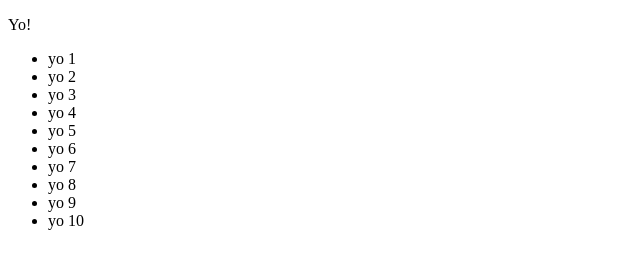
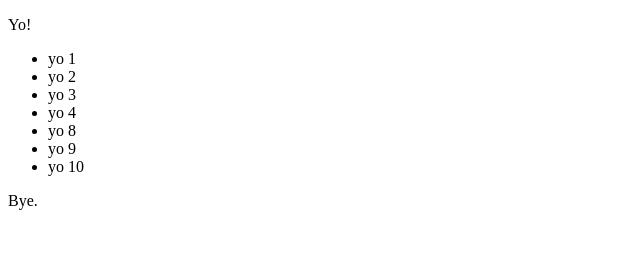
Before and after one commit to firtreelife/my-first-app, a plain HTML site: page index.html in a window 1280 px wide. Shown: the whole page, without its empty margins (0-640 px from the left). Drawn offline with Linux system fonts and the light colour scheme.

Commit message:
I changed index again

```diff
--- a/index.html
+++ b/index.html
@@ -11,12 +11,10 @@
 		<li>yo 2</li>
 		<li>yo 3</li>
 		<li>yo 4</li>
-		<li>yo 5</li>
-		<li>yo 6</li>
-		<li>yo 7</li>
 		<li>yo 8</li>
 		<li>yo 9</li>
 		<li>yo 10</li>
 	</ul>
+	<p>Bye.</p>
 </body>
 </html>
```
